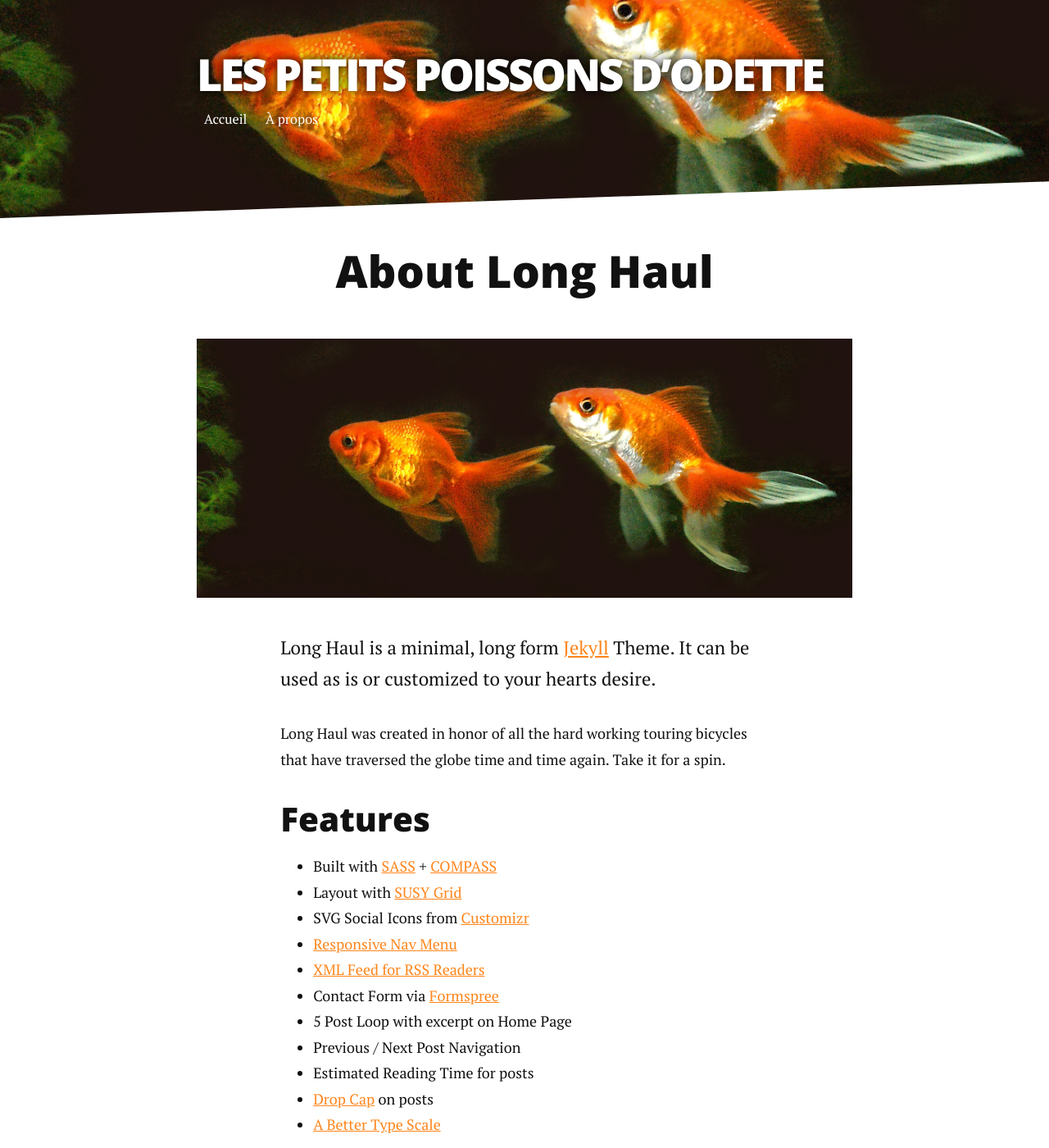
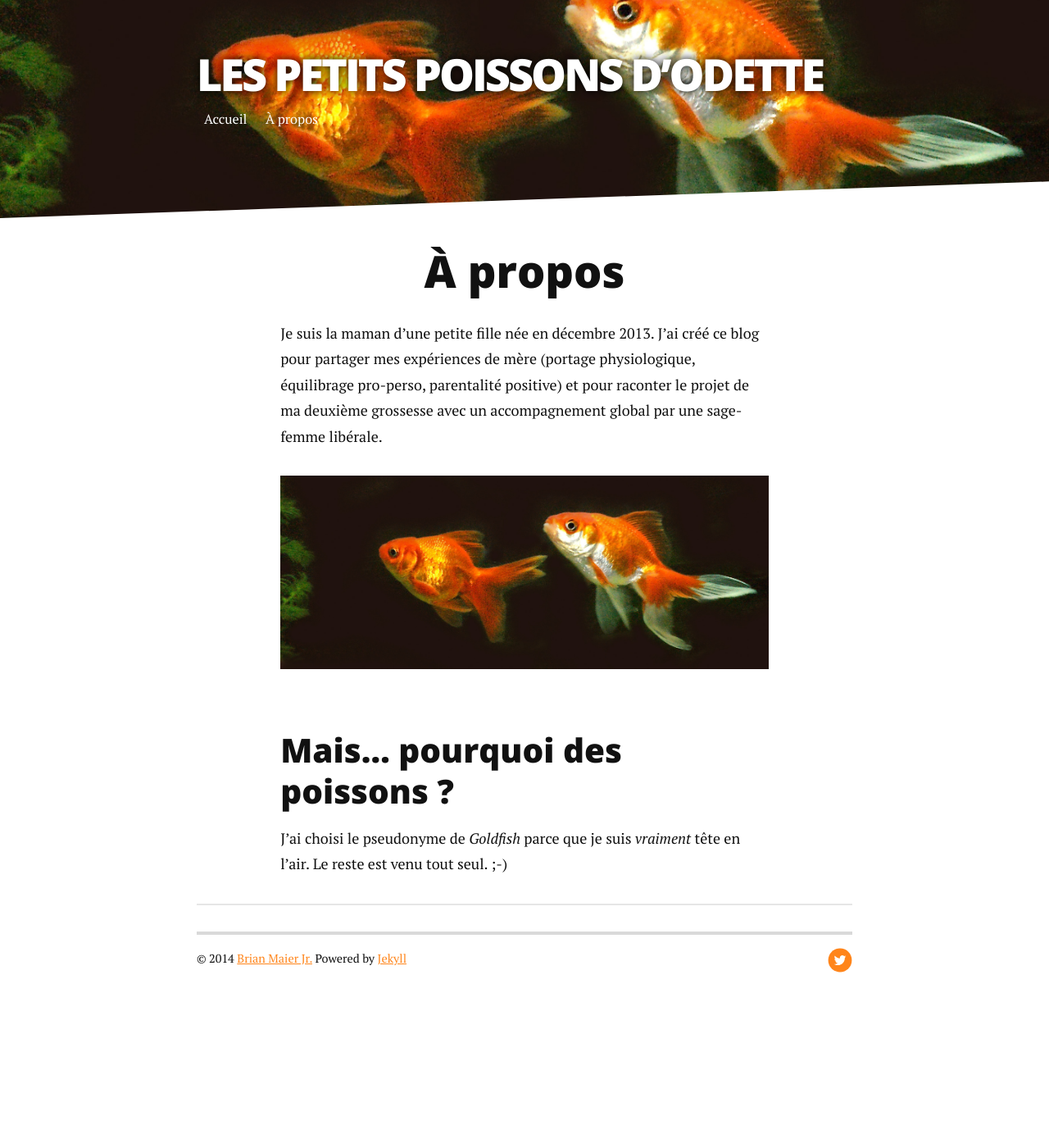
Before and after one commit to Ogoldfish/ogoldfish.github.io, a Jekyll site: the page built from about.md, in a window 1280 px wide and 1400 px high. Shown: the whole window at 82% size. Built offline with Jekyll 4.4.1, drawn with Linux system fonts in a browser that asks for light colours; nearby versions of some CDN libraries; Markdown is read by kramdown in place of the engine named in the settings.

Commit message:
À propos

```diff
--- a/_layouts/post.html
+++ b/_layouts/post.html
@@ -8,7 +8,7 @@ layout: default
       </div>
   {% endif %}
   <h1 class="postTitle">{{ page.title }}</h1>
-  <p class="meta">{%include french_date.html date=page.date %} | <span class="time">{{ page.content | number_of_words | divided_by:180 }}</span> Minute Read</p>
+  <p class="meta">{%include french_date.html date=page.date %}</p>
 
   {{ content }}
 
--- a/about.md
+++ b/about.md
@@ -1,25 +1,12 @@
 ---
-layout: default
-title: About Long Haul
+layout: post
+title: À propos
 ---
 
-<div class="post">
-	<h1 class="pageTitle">About Long Haul</h1>
-	<img src="{{ '/assets/img/goldfish.jpg' | prepend: site.baseurl }}" alt="">
-	<p class="intro">Long Haul is a minimal, long form <a href="http://jekyllrb.com">Jekyll</a> Theme. It can be used as is or customized to your hearts desire.</p>
-	<p>Long Haul was created in honor of all the hard working touring bicycles that have traversed the globe time and time again. Take it for a spin.</p>
-	<h2>Features</h2>
-	<ul>
-		<li>Built with <a href="http://sass-lang.com/">SASS</a> + <a href="http://compass-style.org/">COMPASS</a></li>
-  		<li>Layout with <a href="http://susy.oddbird.net/">SUSY Grid</a></li>
-  		<li>SVG Social Icons from <a href="http://customizr.net/icons/">Customizr</a></li>
-  		<li><a href="http://responsive-nav.com/">Responsive Nav Menu</a></li>
-  		<li><a href="https://github.com/snaptortoise/jekyll-rss-feeds">XML Feed for RSS Readers</a></li>
-  		<li>Contact Form via <a href="http://formspree.io/">Formspree</a></li>
-      <li>5 Post Loop with excerpt on Home Page</li>
-  		<li>Previous / Next Post Navigation</li>
-      <li>Estimated Reading Time for posts</li>
-  		<li><a href="https://github.com/adobe-webplatform/dropcap.js">Drop Cap</a> on posts</li>
-  		<li><a href="http://typecast.com/blog/a-more-modern-scale-for-web-typography">A Better Type Scale</a></li>
-  	</ul>
-</div>
+Je suis la maman d'une petite fille née en décembre 2013. J'ai créé ce blog pour partager mes expériences de mère (portage physiologique, équilibrage pro-perso, parentalité positive) et pour raconter le projet de ma deuxième grossesse avec un accompagnement global par une sage-femme libérale.
+
+<img src="{{ '/assets/img/goldfish.jpg' | prepend: site.baseurl }}" alt="">
+
+## Mais… pourquoi des poissons ?
+
+J'ai choisi le pseudonyme de _Goldfish_ parce que je suis _vraiment_ tête en l'air. Le reste est venu tout seul. ;-)
```
